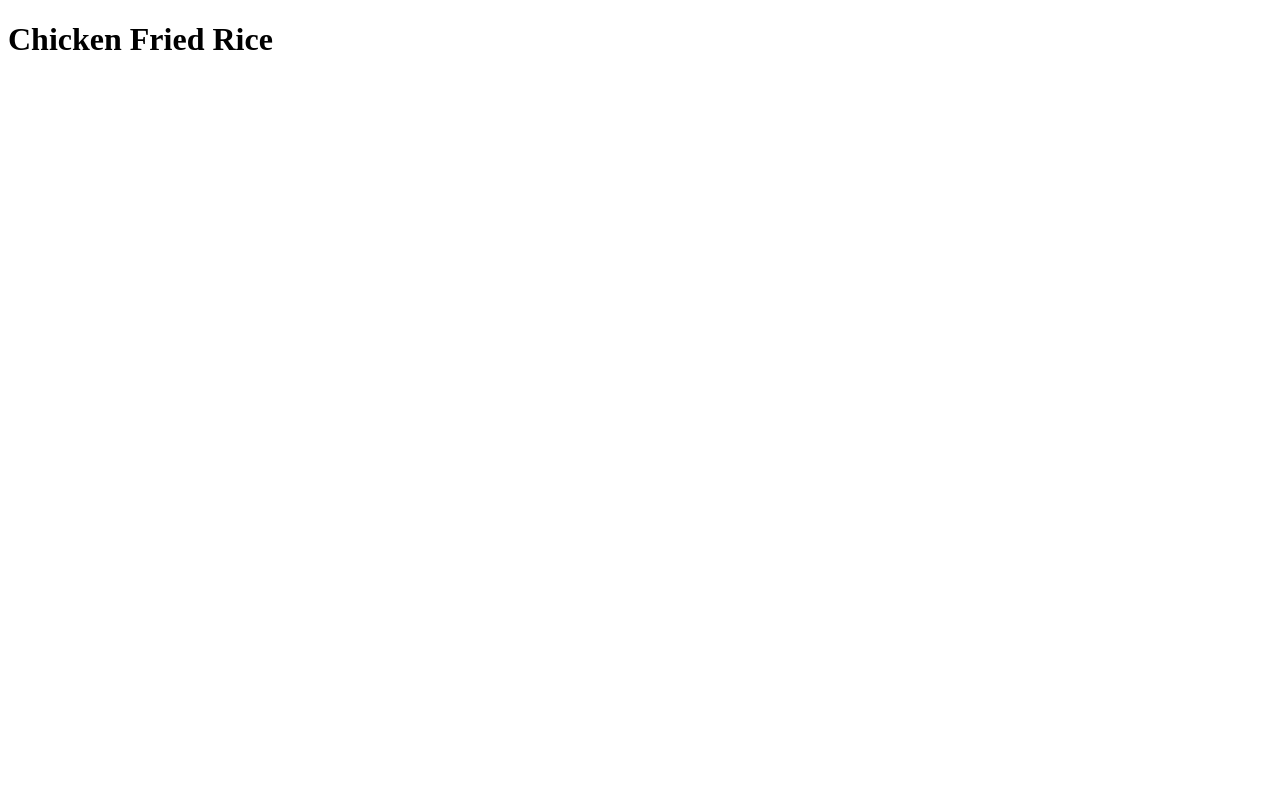
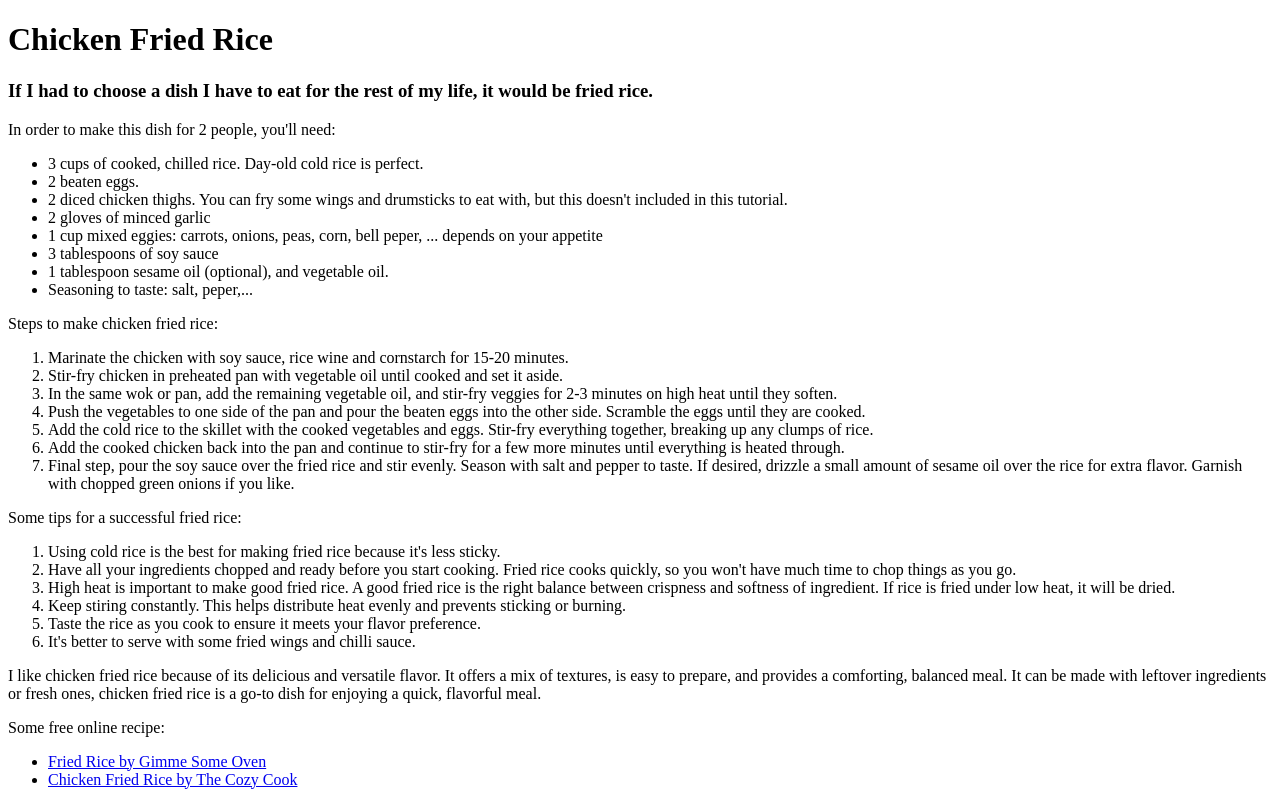
Before and after one commit to cauvang0310/CSIT-121, a plain HTML site: page lab01/index.html in a window 1280 px wide. Drawn offline with Linux system fonts and the light colour scheme.

Commit message:
Add files via upload

```diff
--- a/lab01/index.html
+++ b/lab01/index.html
@@ -6,6 +6,46 @@
 </head>
 <body>
     <h1>Chicken Fried Rice</h1>
-
+    <h3>If I had to choose a dish I have to eat for the rest of my life, it would be fried rice.</h3>
+    <p>In order to make this dish for 2 people, you'll need:</p>
+    <ul>
+        <li>3 cups of cooked, chilled rice. Day-old cold rice is perfect.</li>
+        <li>2 beaten eggs.</li>
+        <li>2 diced chicken thighs. You can fry some wings and drumsticks to eat with, but this doesn't included in this tutorial.</li>
+        <li>2 gloves of minced garlic</li>
+        <li>1 cup mixed eggies: carrots, onions, peas, corn, bell peper, ... depends on your appetite</li>
+        <li>3 tablespoons of soy sauce</li>
+        <li>1 tablespoon sesame oil (optional), and vegetable oil.</li>
+        <li>Seasoning to taste: salt, peper,...  </li>
+    </ul>
+    <p>Steps to make chicken fried rice: </p>
+    <ol>
+        <li>Marinate the chicken with soy sauce, rice wine and cornstarch for 15-20 minutes.</li>
+        <li>Stir-fry chicken in preheated pan with vegetable oil until cooked and set it aside. </li>
+        <li>In the same wok or pan, add the remaining vegetable oil, and stir-fry veggies for 2-3 minutes on high heat until they soften.</li>
+        <li>Push the vegetables to one side of the pan and pour the beaten eggs into the other side. Scramble the eggs until they are  cooked.</li>
+        <li>Add the cold rice to the skillet with the cooked vegetables and eggs. Stir-fry everything together, breaking up any clumps of rice.</li>
+        <li>Add the cooked chicken back into the pan and continue to stir-fry for a few more minutes until everything is heated through.</li>
+        <li>Final step, pour the soy sauce over the fried rice and stir evenly. Season with salt and pepper to taste. If desired, drizzle a small amount of sesame oil over the rice for extra flavor. Garnish with chopped green onions if you like.</li>
+    </ol>
+    <p>Some tips for a successful fried rice: </p>
+    <ol>
+        <li>Using cold rice is the best for making fried rice because it's less sticky.</li>
+        <li>Have all your ingredients chopped and ready before you start cooking. Fried rice cooks quickly, so you won't have much time to chop things as you go.</li>
+        <li>High heat is important to make good fried rice. A good fried rice is the right balance between crispness and softness of ingredient. If rice is fried under low heat, it will be dried.</li>
+        <li>Keep stiring constantly. This helps distribute heat evenly and prevents sticking or burning.</li>
+        <li>Taste the rice as you cook to ensure it meets your flavor preference.</li>
+        <li>It's better to serve with some fried wings and chilli sauce.</li>
+    </ol>
+    <p>I like chicken fried rice because of its delicious and versatile flavor. It offers a mix of textures, is easy to prepare, and provides a comforting, balanced meal. It can be made with leftover ingredients or fresh ones, chicken fried rice is a go-to dish for enjoying a quick, flavorful meal.</p>
+    <p>Some free online recipe: </p>
+    <ul>
+        <li>
+            <a href="https://www.gimmesomeoven.com/fried-rice-recipe/">Fried Rice by Gimme Some Oven </a>
+        </li>
+        <li>
+            <a href="https://thecozycook.com/chicken-fried-rice/">Chicken Fried Rice by The Cozy Cook</a>
+        </li>
+    </ul>
 </body>
 </html>
```
